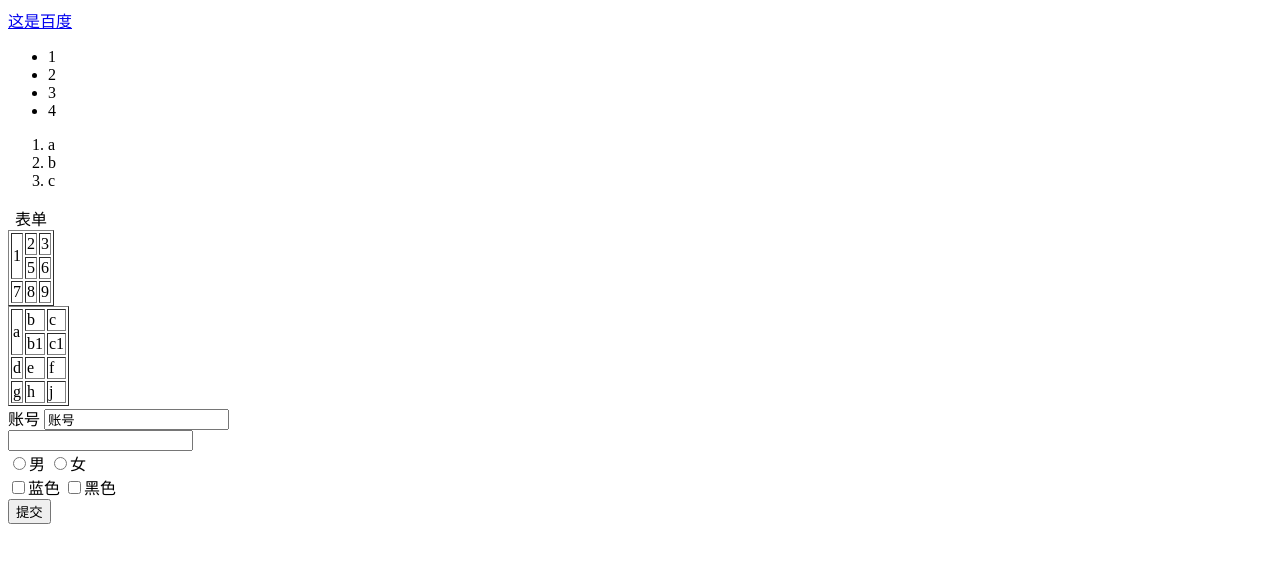
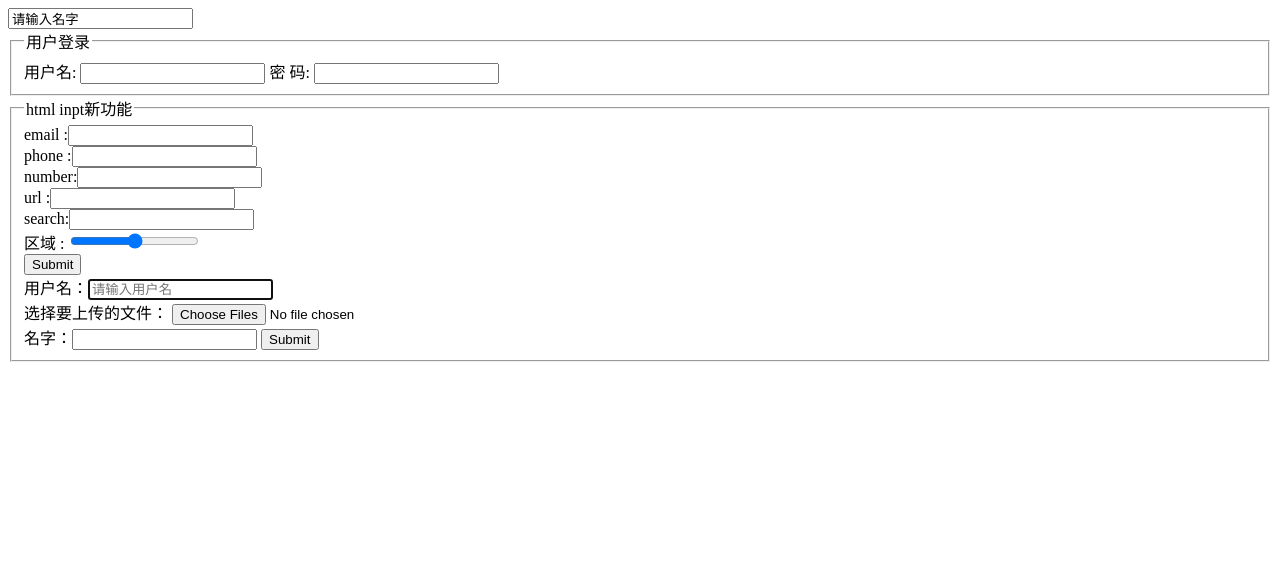
Before and after one commit to wanroua/HTML5, a plain HTML site: page html/day-2.html in a window 1280 px wide. Drawn offline with Linux system fonts and the light colour scheme.

Commit message:
html-new-css

```diff
--- a/css/1.css
+++ /dev/null
@@ -1,4 +0,0 @@
-h1 {
-	color: red;
-
-}
--- a/html/css/style.css
+++ /dev/null
@@ -1,3 +0,0 @@
-h2 {
-	color:red;
-}
--- a/html/day-2.html
+++ b/html/day-2.html
@@ -2,93 +2,73 @@
 <html lang="en">
 <head>
 	<meta charset="UTF-8">
-	<title>说明项</title>
+	<title>Document</title>
 </head>
 <body>
-	<a href="http://www.baidu.com" target="_blank">这是百度</a>
-	<ul>
-		<li>1</li>
-		<li>2</li>
-		<li>3</li>
-		<li>4</li>
-	</ul>
-	<ol>
-		<li>a</li>
-		<li>b</li>
-		<li>c</li>
-	</ol>
-
-	<table  border="1">
-		<caption>表单</caption>
-		<tr>
-			<td  rowspan="2">1</td>
-			<td>2</td>
-			<td>3</td>
-		</tr>
-
-		<tr>
-
-			<td>5</td>
-			<td>6</td>
-		</tr>
-
-		<tr>
-			<td>7</td>
-			<td>8</td>
-			<td>9</td>
-		</tr>
-	</table>
+<!-- 	<table border="1"  cellspacing="1"  cellpadding="15" width="450"  height="120"  >
+			<tr>
+				<th>a</th>
+				<th>b</th>
+				<th>c</th>
+			</tr>
+			<tr>
+				<td>yyc</td>
+				<td>12</td>
+				<td >man</td>
+			</tr>
+			<tr>
+				<td>wzc</td>
+				<td>22</td>
+				<td>nv</td>
+			</tr>
+			<tr>
+				<td  colspan="3">swr</td>
+				<!-- <td>23</td>
+				<td>nv</td> -->
+		<!-- 	</tr> -->
 
 
-	<table border="1">
-		<thead>
-			<tr>
-			<td  rowspan="2">a</td>
-			<td>b</td>
-			<td>c</td>
-			</tr>
+			<input type="text" value="请输入名字" list="string" />
+			<datalist  id="string">
+				<option >yyc</option>
+				<option >wzc</option>
+				<option >swr</option>
+				<option >yxp</option>
+				<option >sj</option>
+				<!-- <option value=""></option> -->
+			</datalist>
 
-			<tr>
+			<fieldset>
+				<legend>用户登录</legend>
+				用户名: <input  type="text">
+				密  码: <input  type="password">
+			</fieldset>
 
-			<td>b1</td>
-			<td>c1</td>
-			</tr>
-		</thead>
-		<tbody>
-			<tr>
-			<td>d</td>
-			<td>e</td>
-			<td>f</td>
-			</tr>
-		</tbody>
-		<tfoot>
+		<fieldset>
+			<legend>html inpt新功能</legend>
+			<form action="">
+			email :<input type="email" />   <!-- 邮箱 --> </br>
+			phone :<input type="tel" />  <!-- 手机 -->    </br>
+			number:<input type="number" />  <!-- 数字 --> </br>
+			url   :<input type="url" />   <!-- url -->  </br>
+			search:<input type="search" />  <!-- search --> </br>
+			区域  : <input type="range" />   <!-- range --> </br>
+ 			<input type="submit">
+		</form>
 
-			<tr>
-			<td>g</td>
-			<td>h</td>
-			<td>j</td>
-			</tr>
-		</tfoot>
-	</table>
+		用户名：<input type="text" placeholder="请输入用户名"  autofocus="autofocus"/> </br>
+		选择要上传的文件： <input type="file"  multiple />
+		<form action="">
+			名字：<input type="text"  name="userName" autocomplete="off" / >
+			<input type="submit">
+
+		</form>
 
 
-	<form>
-		<label for="ac">账号</label>
 
-		<input id="ac"  type="text" name="name" value="账号">
-		<br>
-		<input type="password" name="password" value="">
-		<br>
-
-		<input type="radio" name="sex" value="">男
-		<input  type="radio"  name="sex"  value="">女
-		<br>
-		<input  type="checkbox" name="color"  value="">蓝色
-		<input  type="checkbox" name="color"  value="">黑色
-		<br>
-		<input type="button"  name=""  value="提交">
-	</form>
+		</fieldset>
 
 
+	</table>
 </body>
 </html>
```
Also changed, not shown: day-1.html (deleted, +0 -64 lines), day-2.html (deleted, +0 -74 lines), day-3.html (deleted, +0 -31 lines), html/day-1.html (+48 -32 lines), html/day-3.html (+22 -20 lines), 8 other files.
